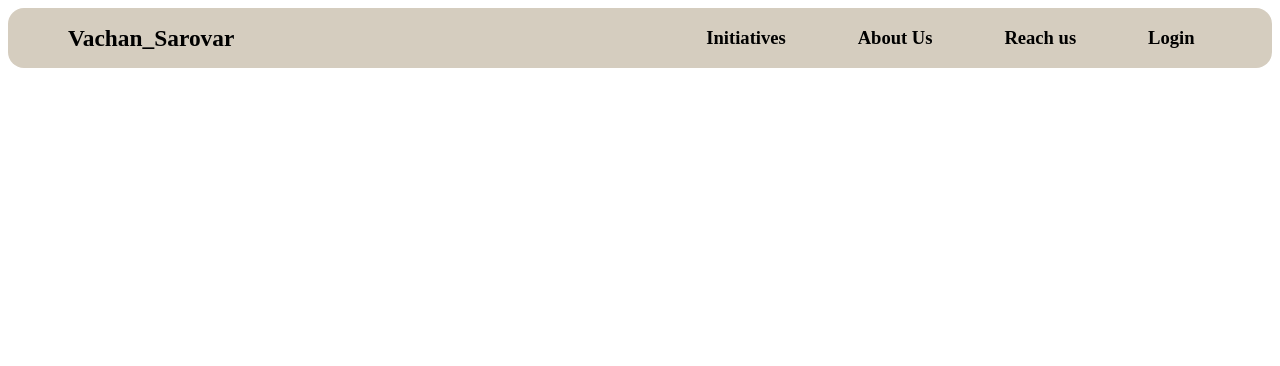
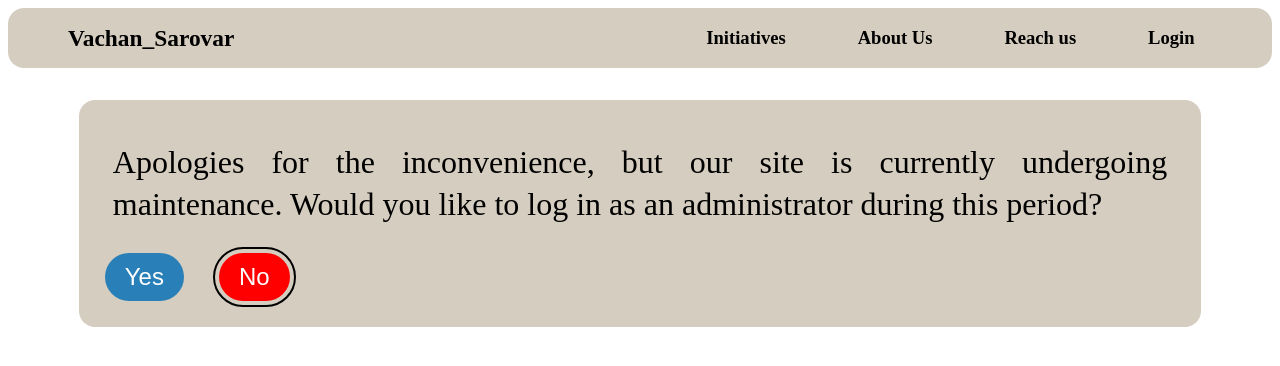
Before and after one commit to sukeshtyagi/Vichar_Sarovar, a React (Create React App) app: page /ConfirmLogin in a window 1280 px wide. Shown: the top 366 px of the page. Built offline with nearby package versions, Linux system fonts and the light colour scheme.

Commit message:
Confirm Login page to login as adminstrator or user

```diff
--- a/src/App.js
+++ b/src/App.js
@@ -5,6 +5,7 @@ import Home from "./components/Home";
 import Initiatives from "./components/Initiatives";
 import About from "./components/About";
 import Reach from "./components/Reach";
+import ConfirmLogin from "./components/ConfirmLogin";
 import Login from "./components/Login";
 
 function App() {
@@ -18,6 +19,7 @@ function App() {
           <Route path="/initiatives" element={<Initiatives />} />
           <Route path="/about" element={<About />} />
           <Route path="/reach" element={<Reach />} />
+          <Route path="/ConfirmLogin" element={<ConfirmLogin />} />
           <Route path="/login" element={<Login />} />
         </Routes>
       </BrowserRouter>
--- /dev/null
+++ b/src/components/ConfirmLogin.jsx
@@ -0,0 +1,34 @@
+import React from "react";
+import { useNavigate } from "react-router-dom";
+import styles from "../style/ConfirmLogin.module.css";
+
+function ConfirmLogin() {
+  const navigate = useNavigate();
+
+  const handleYesClick = () => {
+    console.log("yes handel");
+    navigate("/login");
+  };
+
+  const handleNoClick = () => {
+    console.log("no handel");
+    navigate("/home");
+  };
+
+  return (
+    <div className={styles.confirmLoginContainer}>
+      <p>
+Apologies for the inconvenience, but our site is currently undergoing maintenance. Would you like to log in as an administrator during this period?</p>
+      <div className={styles.buttonContainer}>
+        <button className={styles.yesButton} onClick={handleYesClick}>
+          Yes
+        </button>
+        <button className={styles.noButton} onClick={handleNoClick}>
+          No
+        </button>
+      </div>
+    </div>
+  );
+}
+
+export default ConfirmLogin;
--- a/src/components/Header.jsx
+++ b/src/components/Header.jsx
@@ -23,7 +23,7 @@ function Header() {
           <h5>Reach us</h5>
         </NavLink>
 
-        <NavLink to="/login" className={style.navlink}>
+        <NavLink to="/confirmLogin" className={style.navlink}>
           <h5>Login</h5>
         </NavLink>
       </div>
--- /dev/null
+++ b/src/style/ConfirmLogin.module.css
@@ -0,0 +1,82 @@
+.confirmLoginContainer {
+  background-color: rgb(213, 205, 191);
+  width: 85%;
+  padding: 0px;
+  padding-left: 1.5em;
+  padding-right: 1.5em;
+  border-radius: 1em;
+  margin: 0 auto;
+  margin-top: 2em;
+  max-height: auto;
+  display: flex;
+  flex-direction: column;
+  justify-content: flex-start;
+  align-items: flex-start;
+  gap: 0px;
+}
+
+.confirmLoginContainer p {
+  background-color: rgb(213, 205, 191);
+  font-size: 2em;
+  padding: 10px;
+  text-align: justify;
+  line-height: 1.3;
+}
+
+.buttonContainer {
+  background-color: rgb(213, 205, 191);
+  margin-bottom: 1.5em;
+  margin-top: -1em;
+  padding: 2px;
+}
+
+.yesButton {
+  background-color: #2980b9;
+  color: white;
+  padding: 10px 20px;
+  border-radius: 1em;
+  border: none;
+  margin-right: 35px;
+  cursor: pointer;
+  font-size: 1.5em;
+  position: relative;
+}
+
+.noButton {
+  font-size: 1.5em;
+  background-color: red;
+  color: white;
+  padding: 10px 20px;
+  border-radius: 1em;
+  border: none;
+  cursor: pointer;
+  position: relative;
+}
+
+.yesButton:hover {
+  background-color: #2c3e50;
+  font-size: 1.8em;
+}
+
+.noButton:hover {
+  background-color: #b30000;
+  font-size: 1.8em;
+}
+
+.yesButton::before,
+.noButton::before {
+  content: "";
+  position: absolute;
+  top: -6px;
+  left: -6px;
+  right: -6px;
+  bottom: -6px;
+  border-radius: 1.5em;
+  border: 2px solid transparent;
+  transition: border-color 0.3s;
+}
+
+.yesButton:hover::before,
+.noButton::before {
+  border: 2px solid #000;
+}
```
